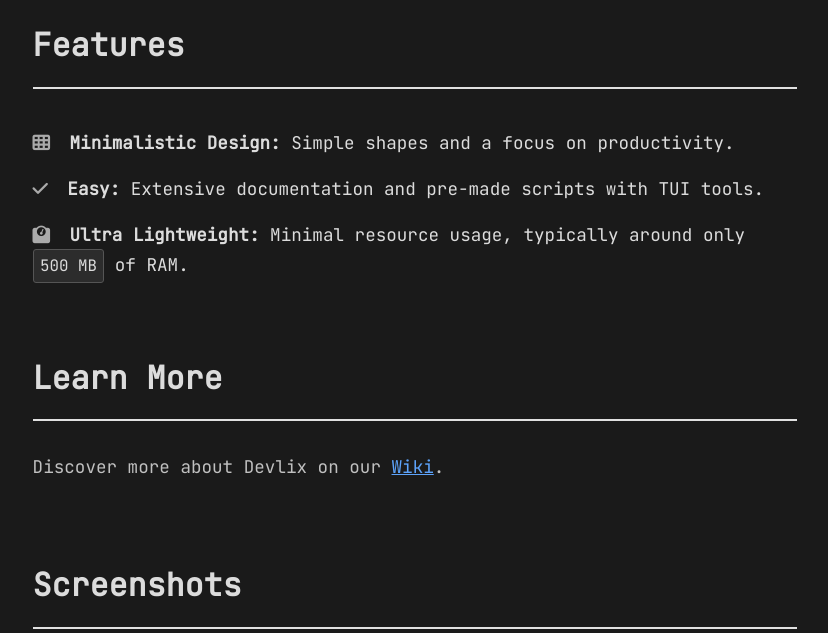
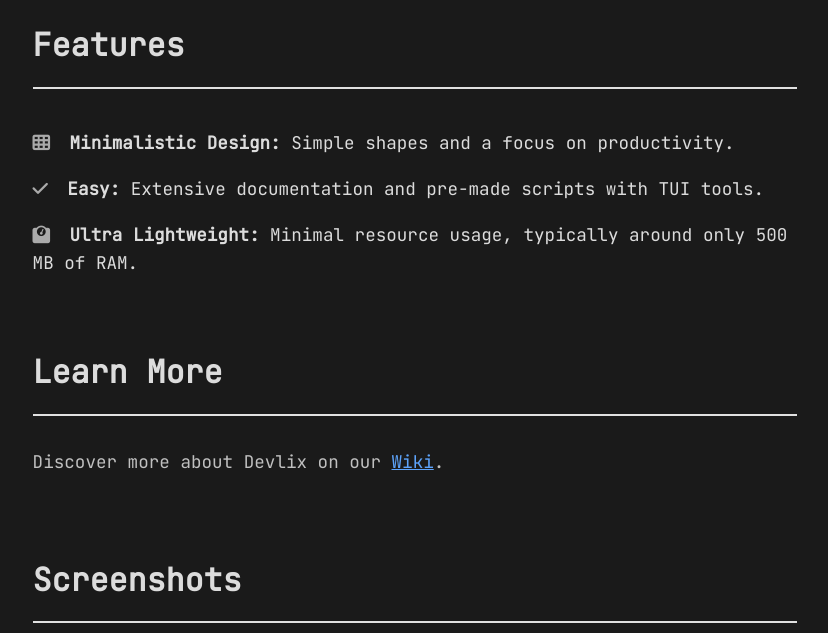
Before and after one commit to Mohamed1242012/devlix-website, a plain HTML site: page index.html in a window 1280 px wide. Shown: the part 822-1455 px from the top of the page, without its empty margins (225-1053 px from the left). Drawn offline with Linux system fonts and the light colour scheme.

Commit message:
edit index.html

```diff
--- a/index.html
+++ b/index.html
@@ -31,7 +31,7 @@
         <ul>
             <li><i class="fas fa-th"></i> <strong>Minimalistic Design:</strong> Simple shapes and a focus on productivity.</li>
             <li><i class="fas fa-check"></i> <strong>Easy:</strong> Extensive documentation and pre-made scripts with TUI tools.</li>
-            <li><i class="fas fa-weight"></i> <strong>Ultra Lightweight:</strong> Minimal resource usage, typically around only <code>500 MB</code> of RAM.</li>
+            <li><i class="fas fa-weight"></i> <strong>Ultra Lightweight:</strong> Minimal resource usage, typically around only 500 MB of RAM.</li>
         </ul>
     </section>
 
```
